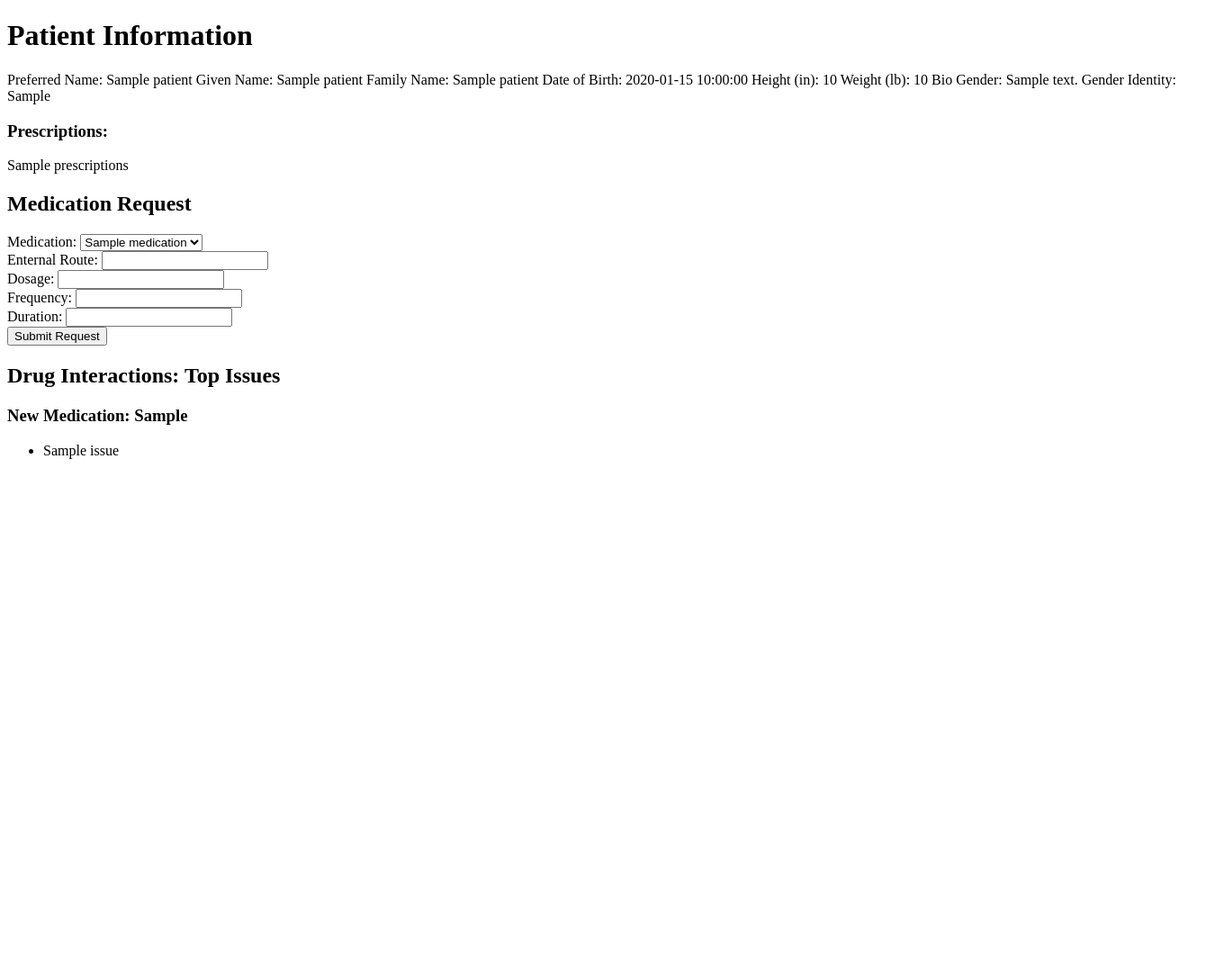
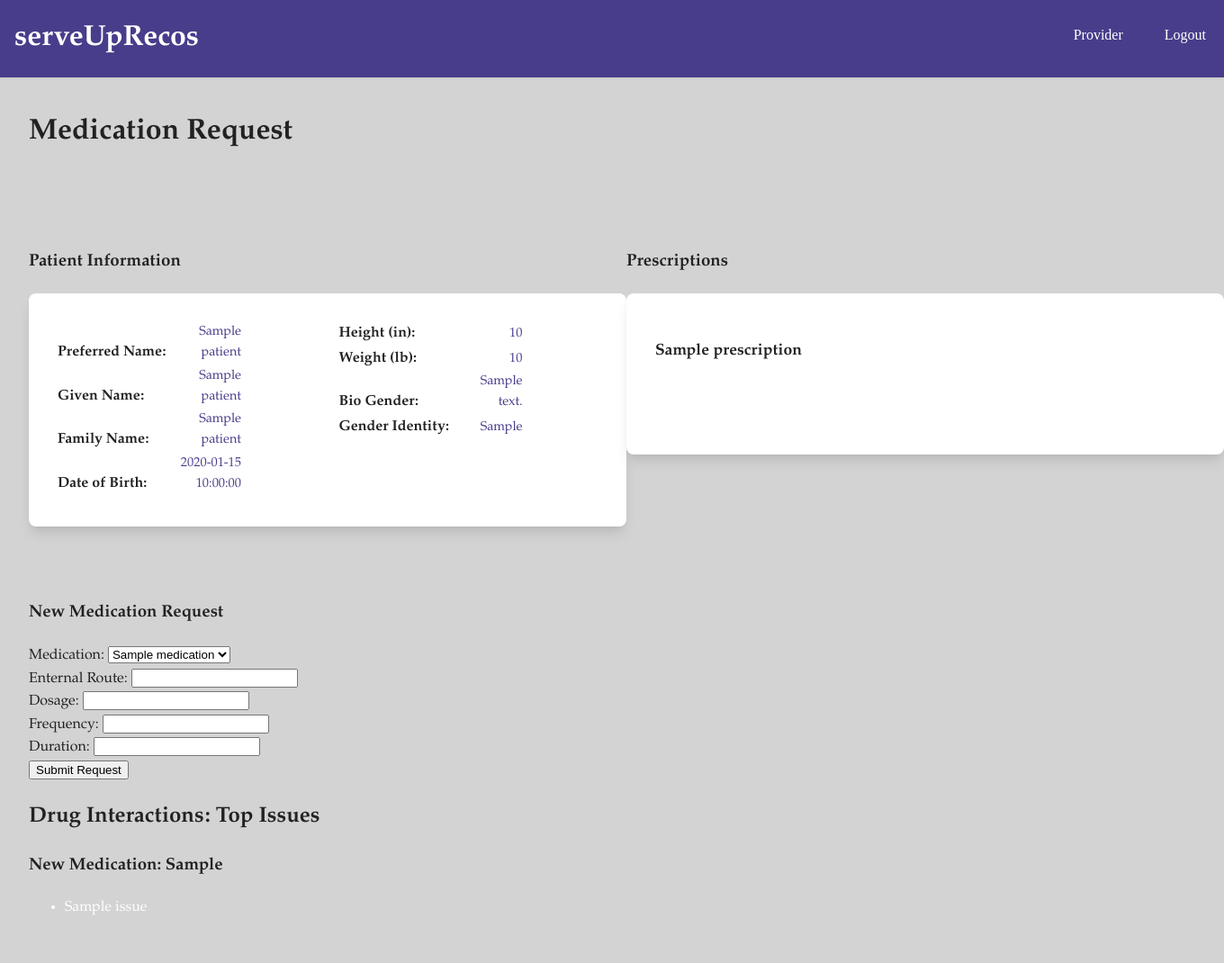
Before and after one commit to mikerly131/serve_up_recos, a FastAPI app: template app_files/templates/medication_request_wf.html in a window 1360 px wide. Shown: the whole page at 90% size. Before the commit the page ends 510 px from the top, so only its background shows below. Run offline with FastAPI, Linux system fonts and the light colour scheme; the template is opened without the code that fills it: most values are stand-ins (such as "Sample title", 1, 10 or a date in 2020).

Commit message:
columns on mr template, styles, fixed pos header

```diff
--- a/app_files/templates/encounter_setup.html
+++ b/app_files/templates/encounter_setup.html
@@ -7,6 +7,7 @@
 </head>
 <body>
     {% include 'header.html' %}
+
     <div class="index-body">
         <h1>Encounter Setup</h1>
         <form method="post" id="enc_setup" action="/encounter/medication_request" class="form">
--- a/app_files/templates/header.html
+++ b/app_files/templates/header.html
@@ -4,9 +4,8 @@
   </div>
   <nav class="nav-links">
     <ul class="link-list">
-      <li><a href="#">Test</a></li>
-      <li><a href="#">Test</a></li>
-      <li><a href="#">Test</a></li>
+      <li><a href="#">Provider</a></li>
+      <li><a href="#">Logout</a></li>
     </ul>
   </nav>
 </div>
--- a/app_files/templates/medication_request_wf.html
+++ b/app_files/templates/medication_request_wf.html
@@ -2,6 +2,8 @@
 <html>
 <head>
     <title>Medication Request</title>
+    <meta charset="UTF-8">
+    <link rel="stylesheet" href="{{ url_for('static', path='styles.css') }}">
     <style>
         .hidden {
             display: none;
@@ -9,37 +11,52 @@
     </style>
 </head>
 <body>
-    <h1>Patient Information</h1>
+    {% include 'header.html' %}
 
+    <div class="index-body">
+        <h1>Medication Request</h1>
+    </div>
+    <div class="index-body-two">
+        <div class="section_heading">
+            <h3>Patient Information</h3>
             <!-- Section: Patient Bio and Vitals -->
-    <section class="patient_bio">
-        Preferred Name: {{ patient.preferred_name }}
-        Given Name: {{ patient.given_name }}
-        Family Name: {{ patient.family_name }}
-        Date of Birth: {{ patient.dob }}
-        Height (in): {{ patient.height_ins }}
-        Weight (lb): {{ patient.weight_lbs }}
-        Bio Gender: {{ patient.bio_gender }}
-        Gender Identity: {{ patient.gender_identity }}
+            <section class="p-bio">
+                <div>
+                    <label class="p-label">Preferred Name:</label>  <span class="p-info"> {{ patient.preferred_name }} </span><br>
+                    <label class="p-label">Given Name:</label>  <span class="p-info"> {{ patient.given_name }} </span><br>
+                    <label class="p-label">Family Name:</label>  <span class="p-info"> {{ patient.family_name }} </span><br>
+                    <label class="p-label">Date of Birth:</label>  <span class="p-info"> {{ patient.dob }} </span><br>
+                </div>
+                <div>
+                    <label class="p-label">Height (in):</label>  <span class="p-info"> {{ patient.height_ins }} </span><br>
+                    <label class="p-label">Weight (lb):</label>  <span class="p-info"> {{ patient.weight_lbs }} </span><br>
+                    <label class="p-label">Bio Gender:</label>  <span class="p-info"> {{ patient.bio_gender }} </span><br>
+                    <label class="p-label">Gender Identity:</label>  <span class="p-info"> {{ patient.gender_identity }} </span><br>
+                </div>
             </section>
+        </div>
+
 
         <!-- Section: Patient Medical Info -->
-    <section class="patient_med_info">
-    <h3> Prescriptions: </h3>
-        {{ patient.prescriptions }}
-<!--        {% if patient.prescriptions %}-->
-<!--            {% for prescription in patient.prescriptions %}-->
-<!--            <ul>-->
-<!--                <li>{{ prescription.medication_name }}</li>-->
-<!--                <li>{{ prescription.enternal_route }}</li>-->
-<!--                <li>{{ prescription.dose_amount }}</li>-->
-<!--                <li>{{ prescription.frequency }}</li>-->
-<!--            </ul>-->
-<!--            {% endfor %}-->
-<!--        {% else %}-->
-<!--            <p>No Prescriptions</p>-->
-<!--        {% endif %}-->
-<!--    <br>-->
+        <div class="section_heading">
+        <h3> Prescriptions</h3>
+            <section class="p-prescript">
+                {% if patient.prescriptions %}
+                    {% for prescription in patient.prescriptions %}
+                    <p class="m-name">{{ prescription.medication_name }}</p>
+                    <ul class="m-details">
+                        <li>Administer By: {{ prescription.enternal_route }}</li>
+                        <li>Amount: {{ prescription.dose_amount }}</li>
+                        <li>Frequency: {{ prescription.frequency }}</li>
+                        <li>Duration: {{ prescription.frequency }}</li>
+                    </ul>
+                    {% endfor %}
+                {% else %}
+                    <p>No Prescriptions</p>
+                {% endif %}
+            </section>
+        </div>
+    </div>
         <!-- Add this section after MVP
         <h3> Conditions: </h3>
             {% if patient.conditions %}
@@ -67,14 +84,14 @@
                 <p>No Prescriptions</p>
             {% endif %}
             -->
-    </section>
 
+    <div class="index-body">
         <!-- Section: Medication Request -->
         <section class="medication_reqeust">
-    <h1>Medication Request</h1>
+        <h3>New Medication Request</h3>
 
             <!-- Form for medication request -->
-        <form id="mr_form" action="{{ url_for('medication_request') }}" method="post">
+            <form id="mr_form_data" action="{{ url_for('medication_request') }}" method="post">
                 <input type="hidden" name="user_name" value="{{ user_name }}">
                 <input type="hidden" name="patient_id" value="{{ patient_id }}">
                 <label for="new_med">Medication:</label>
@@ -107,7 +124,7 @@
         <!-- Buttons to activate after form submission: Confirm, Redo actions (maybe put in form)-->
         <button id="confirmBtn" class="hidden" type="button" onclick="confirmRequest()">Confirm Request</button>
         <button id="redoBtn" class="hidden" type="button" onclick="redoRequest()">Redo Request</button>
-
+    </div>
     <!-- JS to hide/unhide buttons after form submission, redirect user on confirmation -->
     <script src="{{ url_for('static', path='scripts.js') }}"></script>
 </body>
--- a/static/styles.css
+++ b/static/styles.css
@@ -12,7 +12,18 @@ body {
     margin: auto;
 }
 
+.index-body-two {
+    font-family: Palatino, "URW Palladio L", Trebuchet, serif;
+    line-height: 1.6;
+    color: #222;
+    padding: 2rem;
+    margin: auto;
+    display: flex;
+    justify-content: space-around;
+}
+
 h1 {
+    margin-top: 90px;
     font-family: Palatino, "URW Palladio L", Verdana, serif;
     font-weight: bold;
 }
@@ -34,12 +45,15 @@ h1 {
 }
 
 /* This section is for styling the header template to be included in other html templates */
+/* position: fixed, width: 100% added so header remains on scroll and fills screen */
 .header {
   border-bottom: 2px solid #ccc;
   padding: .5em 1em;
   display: flex;
   justify-content: space-between;
   background-color: #483D8B;
+  position: fixed;
+  width: 100%;
 }
 
 .nav-title h1 {
@@ -53,11 +67,12 @@ h1 {
   color: white;
 }
 
-
+/* padding-right added to give space between last link and right edge of screen */
 .nav-links ul, li {
   margin: 0;
   padding: 0;
   color: white;
+  padding-right: 10px;
 }
 
 .nav-links li {
@@ -131,3 +146,68 @@ h1 {
 .register-link a {
   text-decoration: underline;
 }
+
+/* This section is for styling the medication request (mr) template */
+
+.section_heading {
+    display: flex;
+    flex-direction: column;
+    align-items: left;
+    max-width: 1200px;
+}
+
+/* Patient Info section */
+.p-bio {
+  background-color: #fff;
+  display: grid;
+  grid-template-columns: repeat(2, 1fr);
+  gap: 25px;
+  padding: 2rem;
+  width: 600px;
+  max-width: 600px;
+  border-radius: 0.5rem;
+  box-shadow: 0 10px 15px -3px rgba(0, 0, 0, 0.1), 0 4px 6px -2px rgba(0, 0, 0, 0.05);
+}
+
+.p-label {
+  font-weight: bold;
+  display: inline-block;
+  margin-bottom: 2px;
+  width: 130px;
+}
+
+.p-info {
+  color: #483D8B;
+  font-size: 0.9rem;
+  display: inline-block;
+  width: 70px;
+  text-align: right;
+  margin-bottom: 2px;
+}
+
+/* Prescription section */
+.p-prescript {
+  background-color: #fff;
+  display: block;
+  padding: 2rem;
+  width: 600px;
+  max-width: 600px;
+  border-radius: 0.5rem;
+  box-shadow: 0 10px 15px -3px rgba(0, 0, 0, 0.1), 0 4px 6px -2px rgba(0, 0, 0, 0.05);
+}
+
+.m-name {
+  font-weight: bold;
+  font-size: 1.1rem;
+}
+
+.m-details {
+  list-style: none;
+  padding: 0;
+  margin: 0;
+}
+
+.m-details li {
+  display: inline-block;
+  margin-right: 10px;
+}
```
Also changed, not shown: to-do.txt (added, +44 -0 lines), app_files/templates/provider_profile.html (added). Lines whose indentation alone changed are shown as unchanged.
